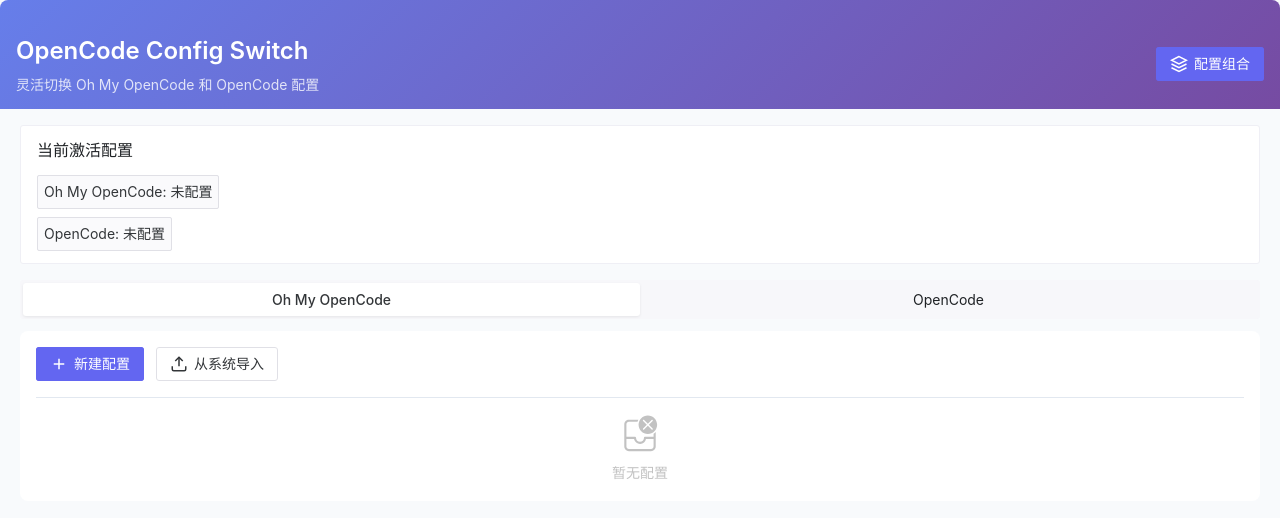
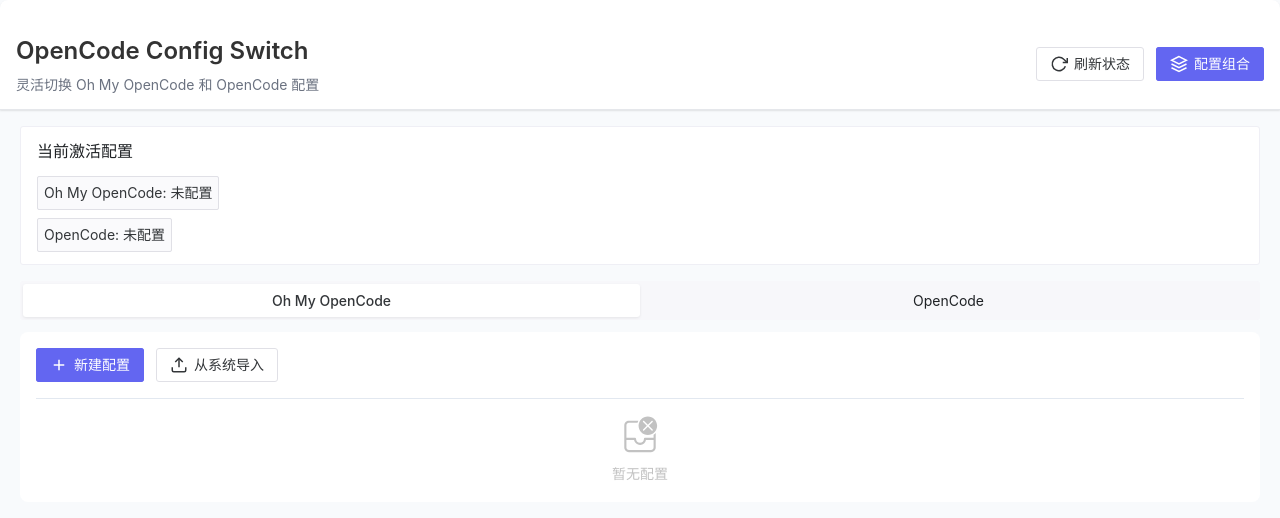
Before and after one commit to VicoHu/opencode-config-switch, a Vue app: page / in a window 1280 px wide. Shown: the top 518 px of the page. Built offline with nearby package versions, Linux system fonts and the light colour scheme.

Commit message:
feat: 添加刷新按钮，优化头部样式和代码预览高亮

```diff
--- a/package.json
+++ b/package.json
@@ -11,6 +11,8 @@
     "lint": "eslint . --ext .vue,.js,.jsx,.ts,.tsx --fix"
   },
   "dependencies": {
+    "@types/highlight.js": "^9.12.4",
+    "highlight.js": "^11.11.1",
     "pinia": "^2.1.7",
     "vue": "^3.4.15",
     "vue-router": "^4.2.5"
--- a/src/renderer/components/ConfigPreview.vue
+++ b/src/renderer/components/ConfigPreview.vue
@@ -1,7 +1,9 @@
 <script setup lang="ts">
-import { computed } from 'vue'
+import { computed, ref, watch } from 'vue'
 import { useMessage } from 'naive-ui'
 import type { ConfigFile } from '../stores/config'
+import hljs from 'highlight.js'
+import 'highlight.js/styles/github-dark.css'
 
 interface Props {
   show: boolean
@@ -15,6 +17,7 @@
 }>()
 
 const message = useMessage()
+const highlightedCode = ref('')
 
 const formattedContent = computed(() => {
   if (!props.content) return ''
@@ -25,6 +28,22 @@
   if (!props.config) return ''
   return props.config.type === 'omo' ? 'Oh My OpenCode' : 'OpenCode'
 })
+
+// 监听内容变化，重新高亮
+watch(() => formattedContent.value, (newContent) => {
+  if (newContent) {
+    highlightCode(newContent)
+  }
+}, { immediate: true })
+
+function highlightCode(code: string) {
+  try {
+    const result = hljs.highlight(code, { language: 'json' })
+    highlightedCode.value = result.value
+  } catch (e) {
+    highlightedCode.value = code
+  }
+}
 
 function handleClose() {
   emit('update:show', false)
@@ -98,7 +117,7 @@
 
       <div class="code-container">
         <n-scrollbar style="max-height: 60vh;">
-          <pre class="code-block"><code>{{ formattedContent }}</code></pre>
+          <pre class="code-block"><code v-html="highlightedCode"></code></pre>
         </n-scrollbar>
       </div>
     </div>
@@ -154,4 +173,33 @@
   word-wrap: normal;
   overflow-x: auto;
 }
+
+.code-block :deep(.hljs) {
+  background: transparent;
+  padding: 0;
+}
+
+.code-block :deep(.hljs-property) {
+  color: #9cdcfe;
+}
+
+.code-block :deep(.hljs-string) {
+  color: #ce9178;
+}
+
+.code-block :deep(.hljs-number) {
+  color: #b5cea8;
+}
+
+.code-block :deep(.hljs-keyword) {
+  color: #569cd6;
+}
+
+.code-block :deep(.hljs-null) {
+  color: #569cd6;
+}
+
+.code-block :deep(.hljs-punctuation) {
+  color: #d4d4d4;
+}
 </style>
--- a/src/renderer/views/ConfigManager.vue
+++ b/src/renderer/views/ConfigManager.vue
@@ -116,6 +116,11 @@
 function getConfigTypeLabel(type: string) {
   return type === 'omo' ? 'Oh My OpenCode' : 'OpenCode'
 }
+
+async function handleRefresh() {
+  await store.loadCurrentConfigs()
+  message.success('已刷新当前配置状态')
+}
 </script>
 
 <template>
@@ -126,6 +131,12 @@
         <p class="subtitle">灵活切换 Oh My OpenCode 和 OpenCode 配置</p>
       </div>
       <div class="actions">
+        <n-button @click="handleRefresh" :loading="store.loading" style="margin-right: 12px;">
+          <template #icon>
+            <n-icon><svg viewBox="0 0 24 24" fill="none" stroke="currentColor" stroke-width="2"><polyline points="23 4 23 10 17 10"/><path d="M20.49 15a9 9 0 1 1-2.12-9.36L23 10"/></svg></n-icon>
+          </template>
+          刷新状态
+        </n-button>
         <n-button type="primary" @click="showPresetManager = true">
           <template #icon>
             <n-icon><svg viewBox="0 0 24 24" fill="none" stroke="currentColor" stroke-width="2"><path d="M12 2L2 7l10 5 10-5-10-5zM2 17l10 5 10-5M2 12l10 5 10-5"/></svg></n-icon>
@@ -346,17 +357,21 @@
   margin: -20px -20px 16px -20px;
   padding-top: 32px;
   -webkit-app-region: drag;
-  background: linear-gradient(135deg, #667eea 0%, #764ba2 100%);
-  color: white;
+  background: #ffffff;
+  color: #333;
   border-radius: 8px 8px 0 0;
+  box-shadow: 0 1px 2px rgba(0, 0, 0, 0.1);
+  border-bottom: 1px solid #e5e7eb;
+  position: relative;
+  z-index: 10;
 }
 
 .header .title h1 {
-  color: white;
+  color: #333;
 }
 
 .header .subtitle {
-  color: rgba(255, 255, 255, 0.8);
+  color: #6b7280;
 }
 
 .header .actions {
```
Also changed, not shown: 1 other file (tests, documents, lock files or other folders).
